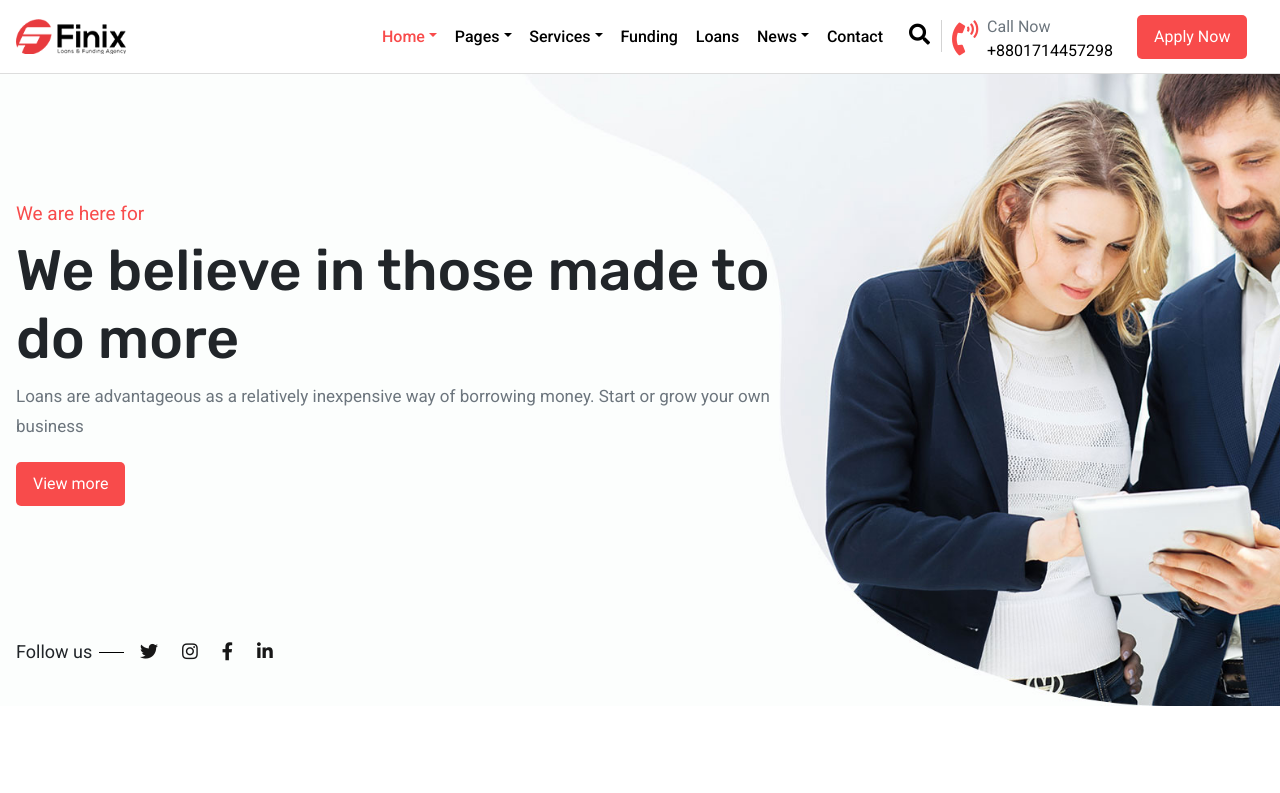
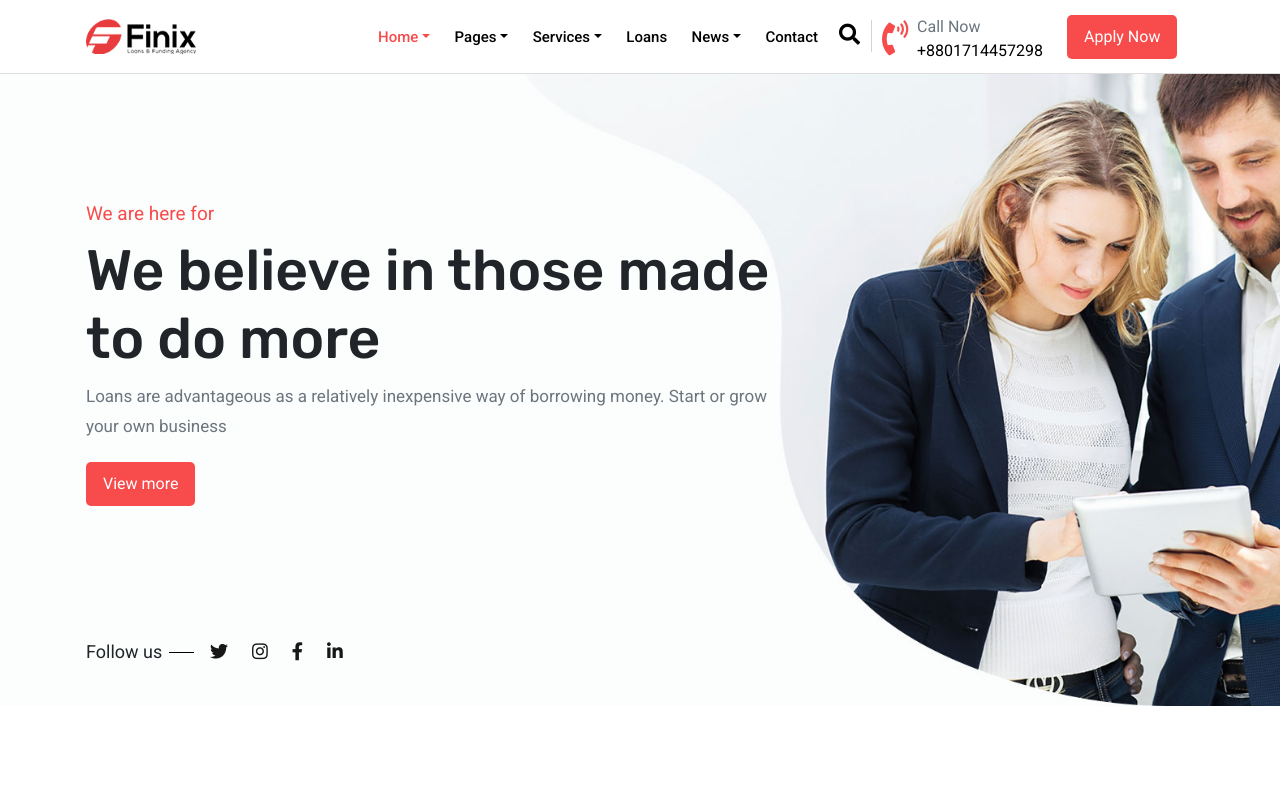
Before and after one commit to Arif-Ahmod98/Finix-website, a plain HTML site: page index.html in a window 1280 px wide. Shown: the top 793 px of the page. Drawn offline with nearby package versions, Linux system fonts and the light colour scheme.

Commit message:
remove container-fluid, added container

```diff
--- a/index.html
+++ b/index.html
@@ -19,7 +19,7 @@
 
 <body>
   <nav class=" header_nav navbar navbar-expand-lg navbar-light">
-    <div class="container-fluid">
+    <div class="container mx-auto">
       <a class="navbar_logo navbar-brand" href="#">
         <img src="images/logo.png" alt="" />
       </a>
@@ -66,7 +66,7 @@
               <li><a href="#">Services Details</a></li>
             </ul>
           </li>
-          <li><a href="#">Funding</a></li>
+
           <li><a href="#">Loans</a></li>
           <li>
             <a href="#" class="dropdown-toggle">News</a>
@@ -100,7 +100,7 @@
   <!-------------------- Banner section---------------->
 
 <section id="banner_main">
-  <div class="container-fluid">
+  <div class="container mx-auto">
     <div class="row ">
         <div class="col-lg-12">
           <div class="banner_title">
--- a/style.css
+++ b/style.css
@@ -67,7 +67,7 @@ h6 {
   color: #f84b4b !important;
 }
 .header_menu_items {
-  width: 511px;
+  width: 440px;
   display: flex;
   justify-content: space-between;
 }
@@ -78,10 +78,10 @@ h6 {
 
 .header_menu_items li a {
   color: black;
-  font-size: 16px;
+  font-size: 15px;
   font-weight: 500;
   text-decoration: none;
-  padding: 15px 5px;
+  padding: 15px 0px;
   transition: 0.3s;
 }
 .header_menu_items li a:hover {
```
